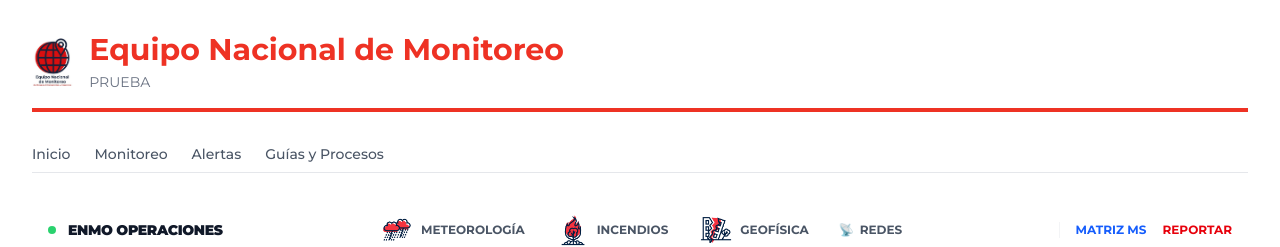
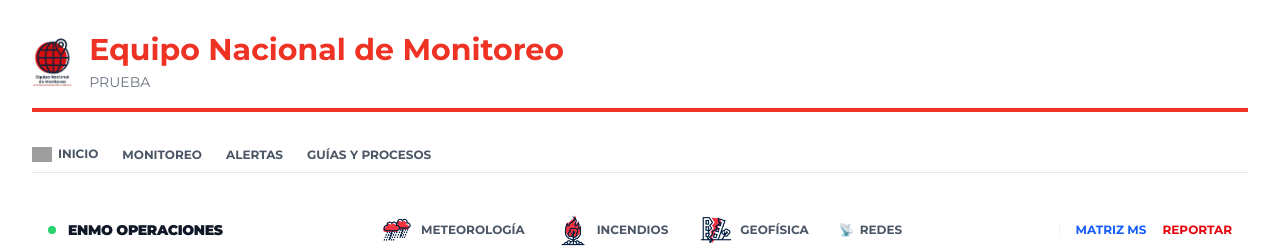
Before and after one commit to Shennko1/cruz-roja-argentina-panel, a Next.js app: page /monitoreo-guardia/meteorologia in a window 1280 px wide. Shown: the top 247 px of the page. Built offline with nearby package versions, Linux system fonts and the light colour scheme; grey boxes are pictures that could not be loaded.

Commit message:
Update layout.tsx

```diff
--- a/app/layout.tsx
+++ b/app/layout.tsx
@@ -44,16 +44,18 @@ export default function RootLayout({
           <nav className="mb-6 border-b border-gray-200 pb-2">
             <ul className="flex gap-6 text-sm font-medium">
               <li>
-                <a href="/" className="text-gray-600 hover:text-[#ee3224]">Inicio</a>
+                <a href="/" className="flex items-center gap-1.5 text-gray-600 hover:text-[#ee3224] text-xs font-bold uppercase">
+  <img src="/net.png" alt="" className="w-5 h-5 object-contain"/> Inicio
+</a>
               </li>
               <li>
-                <a href="/monitoreo-guardia" className="text-gray-600 hover:text-[#ee3224]">Monitoreo</a>
+                <a href="/monitoreo-guardia" className="text-gray-600 hover:text-[#ee3224] text-xs font-bold uppercase">Monitoreo</a>
               </li>
               <li>
-                <a href="/monitoreo" className="text-gray-600 hover:text-[#ee3224]">Alertas</a>
+                <a href="/monitoreo" className="text-gray-600 hover:text-[#ee3224] text-xs font-bold uppercase">Alertas</a>
               </li>
                 <li>
-                <a href="/guias" className="text-gray-600 hover:text-[#ee3224]">Guías y Procesos</a>
+                <a href="/guias" className="text-gray-600 hover:text-[#ee3224] text-xs font-bold uppercase">Guías y Procesos</a>
               </li>
             </ul>
           </nav>
```
